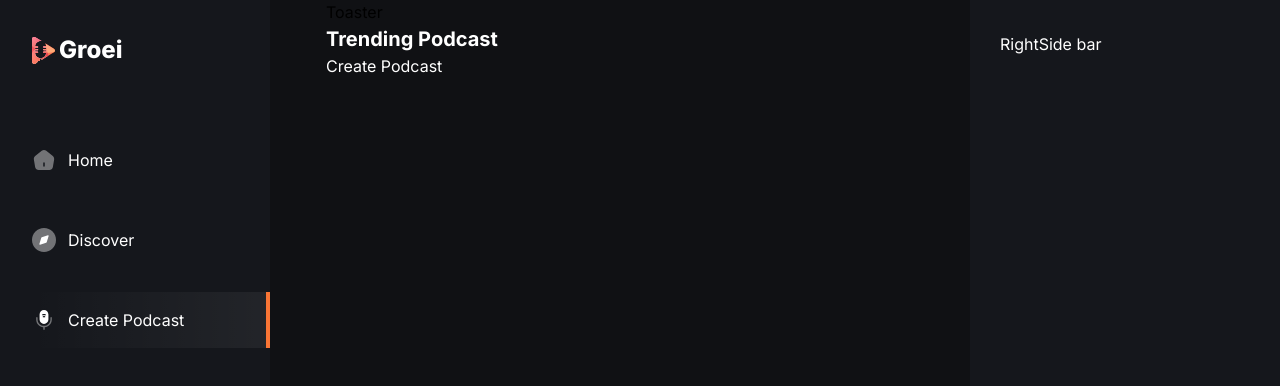
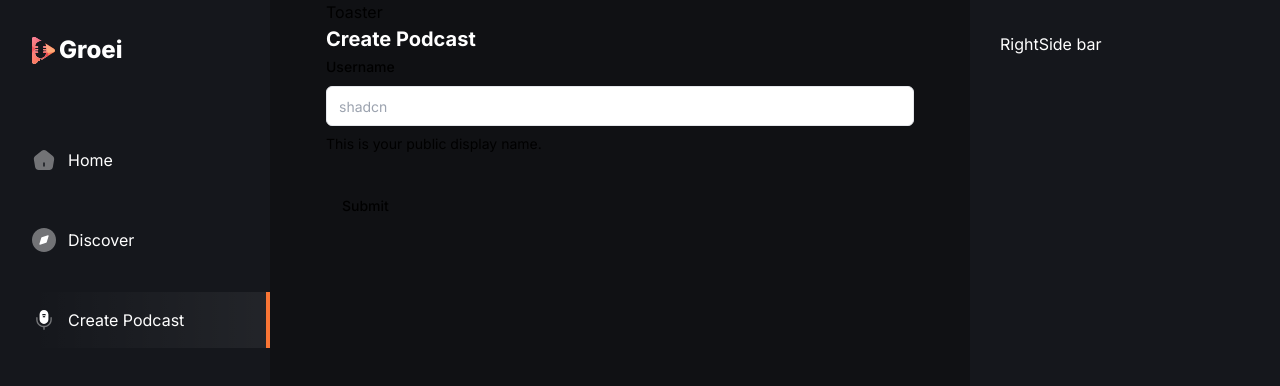
Before and after one commit to Atharvagupta12/groei, a Next.js app: page /create-podcast in a window 1280 px wide. Shown: the top 386 px of the page. Built offline with nearby package versions, Linux system fonts and the light colour scheme; no server answers.

Commit message:
authentication done partially and form making is started

```diff
--- a/package.json
+++ b/package.json
@@ -10,6 +10,8 @@
   },
   "dependencies": {
     "@clerk/nextjs": "^5.2.14",
+    "@hookform/resolvers": "^3.9.0",
+    "@radix-ui/react-label": "^2.1.0",
     "@radix-ui/react-slot": "^1.1.0",
     "class-variance-authority": "^0.7.0",
     "clsx": "^2.1.1",
@@ -18,9 +20,11 @@
     "next": "14.2.5",
     "react": "^18",
     "react-dom": "^18",
+    "react-hook-form": "^7.52.2",
     "svix": "^1.29.0",
     "tailwind-merge": "^2.4.0",
-    "tailwindcss-animate": "^1.0.7"
+    "tailwindcss-animate": "^1.0.7",
+    "zod": "^3.23.8"
   },
   "devDependencies": {
     "@types/node": "^20",
--- a/src/app/(root)/create-podcast/page.tsx
+++ b/src/app/(root)/create-podcast/page.tsx
@@ -1,12 +1,68 @@
-import React from "react";
+"use client"
+
+import { zodResolver } from "@hookform/resolvers/zod"
+import { useForm } from "react-hook-form"
+import { z } from "zod"
+
+import { Button } from "@/components/ui/button"
+import {
+  Form,
+  FormControl,
+  FormDescription,
+  FormField,
+  FormItem,
+  FormLabel,
+  FormMessage,
+} from "@/components/ui/form"
+import { Input } from "@/components/ui/input"
+
+const formSchema = z.object({
+  username: z.string().min(2, {
+    message: "Username must be at least 2 characters.",
+  }),
+})
 
 const CreatePodcast = () => {
+ // 1. Define your form.
+ const form = useForm<z.infer<typeof formSchema>>({
+  resolver: zodResolver(formSchema),
+  defaultValues: {
+    username: "",
+  },
+})
+
+// 2. Define a submit handler.
+function onSubmit(values: z.infer<typeof formSchema>) {
+  // Do something with the form values.
+  // ✅ This will be type-safe and validated.
+  console.log(values)
+}
   return (
-    <div>
-      <h1 className="text-20 font-bold text-white-1">Trending Podcast</h1>
-      <div className="text-white-1">Create Podcast</div>
-    </div>
-  );
-};
+    <section>
+      <h1 className="text-20 font-bold text-white-1">Create Podcast</h1>
+    <Form {...form}>
+      <form onSubmit={form.handleSubmit(onSubmit)} className="space-y-8">
+        <FormField
+          control={form.control}
+          name="username"
+          render={({ field }) => (
+            <FormItem>
+              <FormLabel>Username</FormLabel>
+              <FormControl>
+                <Input placeholder="shadcn" {...field} />
+              </FormControl>
+              <FormDescription>
+                This is your public display name.
+              </FormDescription>
+              <FormMessage />
+            </FormItem>
+          )}
+        />
+        <Button type="submit">Submit</Button>
+      </form>
+    </Form>
+    </section>
+  )
+}
 
-export default CreatePodcast;
+export default   CreatePodcast;
--- a/src/app/(root)/page.tsx
+++ b/src/app/(root)/page.tsx
@@ -7,7 +7,7 @@
 import { api } from "../../../convex/_generated/api";
 
 const Home = () => {
-  const tasks = useQuery(api.tasks.get);
+  // const tasks = useQuery(api.tasks.get);
 
   return (
     <div className="mt-9 flex flex-col gap-9">
@@ -15,7 +15,7 @@
         <h1 className="text-20 font-bold text-white-1">Trending Podcast</h1>
 
         <div className="flex min-h-screen flex-col items-center justify-between p-24 text-white-1">
-          {tasks?.map(({ _id,text }) => <div key={_id}>{text} </div>)}
+          {/* {tasks?.map(({ _id,text }) => <div key={_id}>{text} </div>)} */}
         </div>
 
         <div className="podcast_grid  ">
--- /dev/null
+++ b/src/components/ui/form.tsx
@@ -0,0 +1,178 @@
+"use client"
+
+import * as React from "react"
+import * as LabelPrimitive from "@radix-ui/react-label"
+import { Slot } from "@radix-ui/react-slot"
+import {
+  Controller,
+  ControllerProps,
+  FieldPath,
+  FieldValues,
+  FormProvider,
+  useFormContext,
+} from "react-hook-form"
+
+import { cn } from "@/lib/utils"
+import { Label } from "@/components/ui/label"
+
+const Form = FormProvider
+
+type FormFieldContextValue<
+  TFieldValues extends FieldValues = FieldValues,
+  TName extends FieldPath<TFieldValues> = FieldPath<TFieldValues>
+> = {
+  name: TName
+}
+
+const FormFieldContext = React.createContext<FormFieldContextValue>(
+  {} as FormFieldContextValue
+)
+
+const FormField = <
+  TFieldValues extends FieldValues = FieldValues,
+  TName extends FieldPath<TFieldValues> = FieldPath<TFieldValues>
+>({
+  ...props
+}: ControllerProps<TFieldValues, TName>) => {
+  return (
+    <FormFieldContext.Provider value={{ name: props.name }}>
+      <Controller {...props} />
+    </FormFieldContext.Provider>
+  )
+}
+
+const useFormField = () => {
+  const fieldContext = React.useContext(FormFieldContext)
+  const itemContext = React.useContext(FormItemContext)
+  const { getFieldState, formState } = useFormContext()
+
+  const fieldState = getFieldState(fieldContext.name, formState)
+
+  if (!fieldContext) {
+    throw new Error("useFormField should be used within <FormField>")
+  }
+
+  const { id } = itemContext
+
+  return {
+    id,
+    name: fieldContext.name,
+    formItemId: `${id}-form-item`,
+    formDescriptionId: `${id}-form-item-description`,
+    formMessageId: `${id}-form-item-message`,
+    ...fieldState,
+  }
+}
+
+type FormItemContextValue = {
+  id: string
+}
+
+const FormItemContext = React.createContext<FormItemContextValue>(
+  {} as FormItemContextValue
+)
+
+const FormItem = React.forwardRef<
+  HTMLDivElement,
+  React.HTMLAttributes<HTMLDivElement>
+>(({ className, ...props }, ref) => {
+  const id = React.useId()
+
+  return (
+    <FormItemContext.Provider value={{ id }}>
+      <div ref={ref} className={cn("space-y-2", className)} {...props} />
+    </FormItemContext.Provider>
+  )
+})
+FormItem.displayName = "FormItem"
+
+const FormLabel = React.forwardRef<
+  React.ElementRef<typeof LabelPrimitive.Root>,
+  React.ComponentPropsWithoutRef<typeof LabelPrimitive.Root>
+>(({ className, ...props }, ref) => {
+  const { error, formItemId } = useFormField()
+
+  return (
+    <Label
+      ref={ref}
+      className={cn(error && "text-destructive", className)}
+      htmlFor={formItemId}
+      {...props}
+    />
+  )
+})
+FormLabel.displayName = "FormLabel"
+
+const FormControl = React.forwardRef<
+  React.ElementRef<typeof Slot>,
+  React.ComponentPropsWithoutRef<typeof Slot>
+>(({ ...props }, ref) => {
+  const { error, formItemId, formDescriptionId, formMessageId } = useFormField()
+
+  return (
+    <Slot
+      ref={ref}
+      id={formItemId}
+      aria-describedby={
+        !error
+          ? `${formDescriptionId}`
+          : `${formDescriptionId} ${formMessageId}`
+      }
+      aria-invalid={!!error}
+      {...props}
+    />
+  )
+})
+FormControl.displayName = "FormControl"
+
+const FormDescription = React.forwardRef<
+  HTMLParagraphElement,
+  React.HTMLAttributes<HTMLParagraphElement>
+>(({ className, ...props }, ref) => {
+  const { formDescriptionId } = useFormField()
+
+  return (
+    <p
+      ref={ref}
+      id={formDescriptionId}
+      className={cn("text-sm text-muted-foreground", className)}
+      {...props}
+    />
+  )
+})
+FormDescription.displayName = "FormDescription"
+
+const FormMessage = React.forwardRef<
+  HTMLParagraphElement,
+  React.HTMLAttributes<HTMLParagraphElement>
+>(({ className, children, ...props }, ref) => {
+  const { error, formMessageId } = useFormField()
+  const body = error ? String(error?.message) : children
+
+  if (!body) {
+    return null
+  }
+
+  return (
+    <p
+      ref={ref}
+      id={formMessageId}
+      className={cn("text-sm font-medium text-destructive", className)}
+      {...props}
+    >
+      {body}
+    </p>
+  )
+})
+FormMessage.displayName = "FormMessage"
+
+export {
+  useFormField,
+  Form,
+  FormItem,
+  FormLabel,
+  FormControl,
+  FormDescription,
+  FormMessage,
+  FormField,
+}
--- /dev/null
+++ b/src/components/ui/input.tsx
@@ -0,0 +1,25 @@
+import * as React from "react"
+
+import { cn } from "@/lib/utils"
+
+export interface InputProps
+  extends React.InputHTMLAttributes<HTMLInputElement> {}
+
+const Input = React.forwardRef<HTMLInputElement, InputProps>(
+  ({ className, type, ...props }, ref) => {
+    return (
+      <input
+        type={type}
+        className={cn(
+          "flex h-10 w-full rounded-md border border-input bg-background px-3 py-2 text-sm ring-offset-background file:border-0 file:bg-transparent file:text-sm file:font-medium placeholder:text-muted-foreground focus-visible:outline-none focus-visible:ring-2 focus-visible:ring-ring focus-visible:ring-offset-2 disabled:cursor-not-allowed disabled:opacity-50",
+          className
+        )}
+        ref={ref}
+        {...props}
+      />
+    )
+  }
+)
+Input.displayName = "Input"
+
+export { Input }
--- /dev/null
+++ b/src/components/ui/label.tsx
@@ -0,0 +1,26 @@
+"use client"
+
+import * as React from "react"
+import * as LabelPrimitive from "@radix-ui/react-label"
+import { cva, type VariantProps } from "class-variance-authority"
+
+import { cn } from "@/lib/utils"
+
+const labelVariants = cva(
+  "text-sm font-medium leading-none peer-disabled:cursor-not-allowed peer-disabled:opacity-70"
+)
+
+const Label = React.forwardRef<
+  React.ElementRef<typeof LabelPrimitive.Root>,
+  React.ComponentPropsWithoutRef<typeof LabelPrimitive.Root> &
+    VariantProps<typeof labelVariants>
+>(({ className, ...props }, ref) => (
+  <LabelPrimitive.Root
+    ref={ref}
+    className={cn(labelVariants(), className)}
+    {...props}
+  />
+))
+Label.displayName = LabelPrimitive.Root.displayName
+
+export { Label }
```
Also changed, not shown: 1 other file (tests, documents, lock files or other folders).
